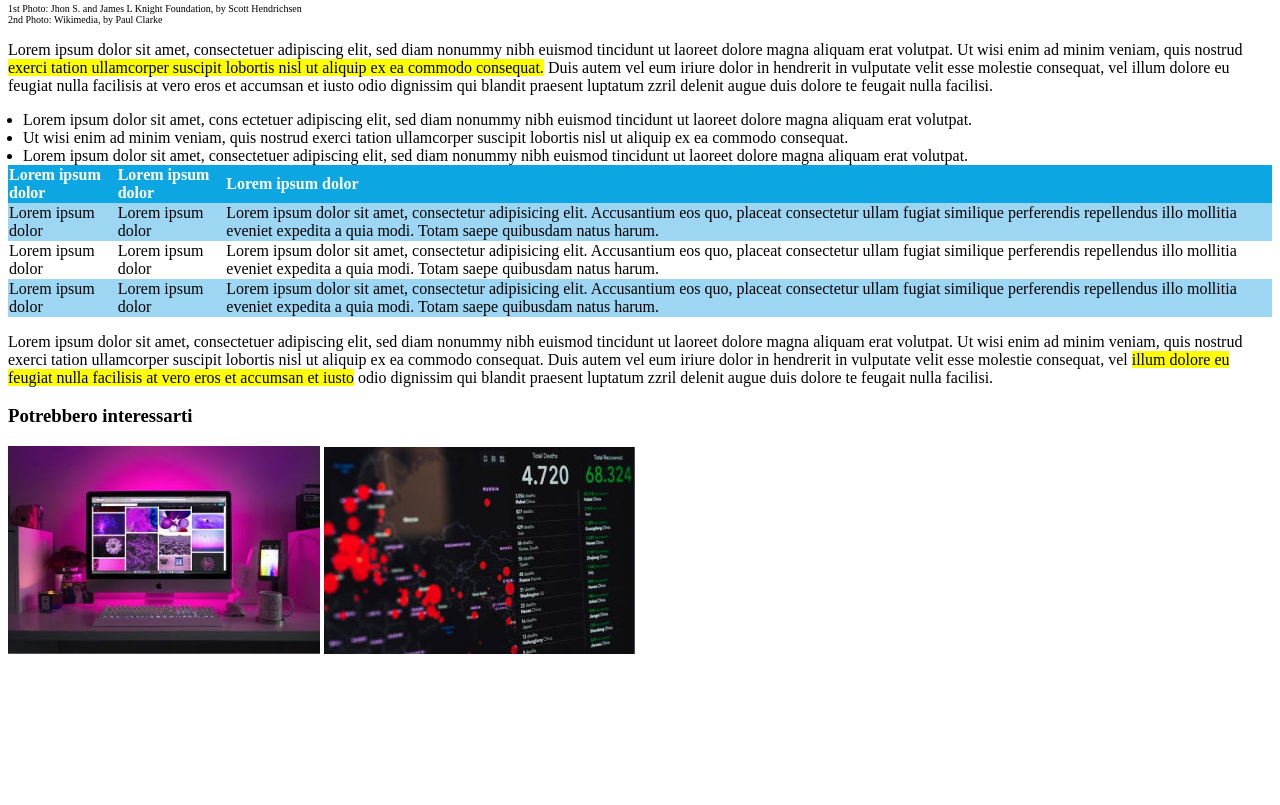
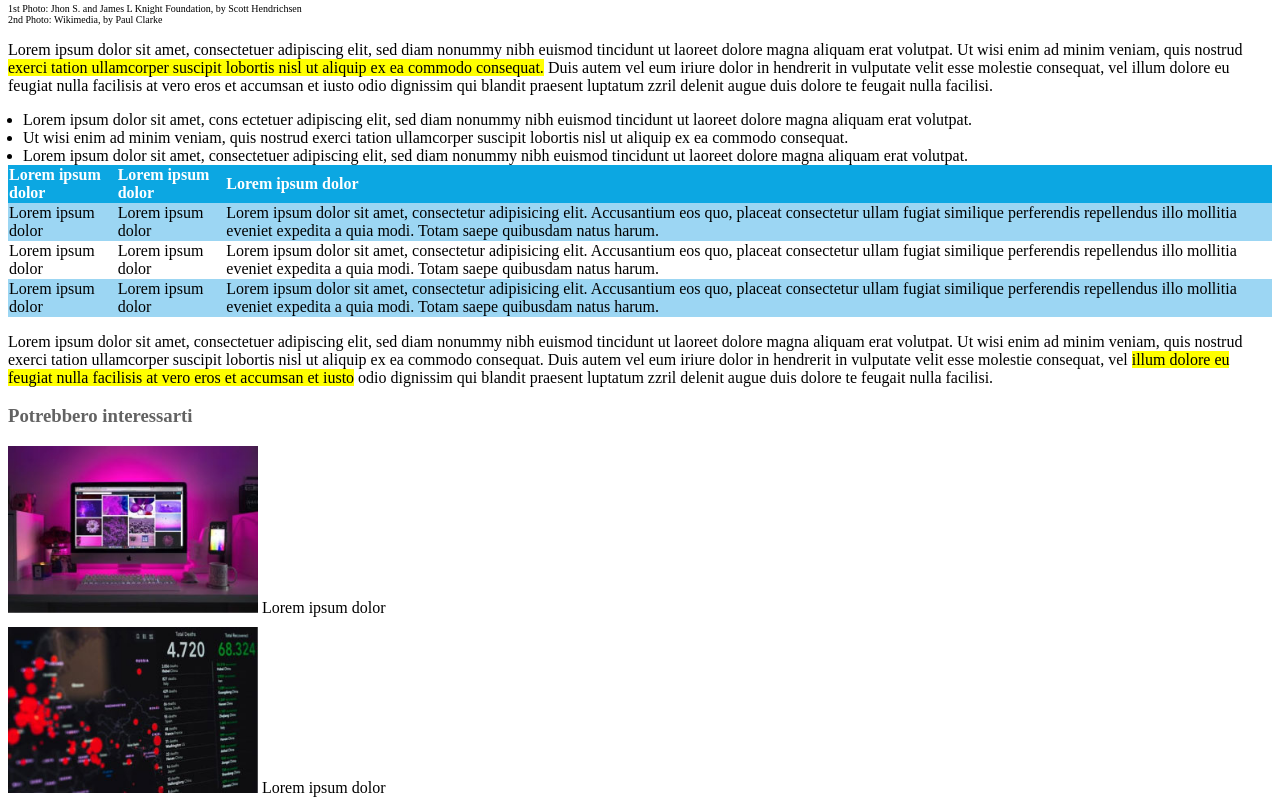
Before and after one commit to LucaRuggeri5/html-css-booleaner, a plain HTML site: page index.html in a window 1280 px wide. Shown: the part 1188-1993 px from the top of the page. Before the commit the page ends 1854 px from the top, so only its background shows below. Drawn offline with Linux system fonts and the light colour scheme.

Commit message:
formattazzione foto nel footer e aggiunta del loro testo

```diff
--- a/css/stile.css
+++ b/css/stile.css
@@ -49,7 +49,23 @@ table{
 .prima-riga{
     background-color: #9cd6f3;
 }
-
 .terza-riga{
     background-color: #9cd6f3;
 }
+
+/* testo sul banner "potrebbero interessarti" */
+h3{
+    color: #636363;
+}
+
+/* foto banner */
+.contenitore-foto-banner{
+  display: flex;
+  flex-direction: column;
+  gap: 10px;
+}
+
+.foto-banner{
+    width: 250px;
+    height: auto;
+}
--- a/index.html
+++ b/index.html
@@ -95,8 +95,17 @@
     <!-- footer con immagini -->
      <footer>
         <h3>Potrebbero interessarti</h3>
-        <img src="img/monitor.jpg" alt="Monitor">
-        <img src="img/graph.jpg" alt="Grafica con punti rossi">
+        <div class="contenitore-foto-banner">
+        <div class="immagine-con-testo">
+            <img src="img/monitor.jpg" alt="Monitor" class="foto-banner">
+            <span class="testo-sopra-foto">Lorem ipsum dolor</span>
+        </div>
+
+        <div class="immagine-con-testo">
+            <img src="img/graph.jpg" alt="Grafica con punti rossi" class="foto-banner">
+            <span class="testo-sopra-foto">Lorem ipsum dolor</span>
+        </div>
+        </div>
      </footer>
 
 </body>
```
